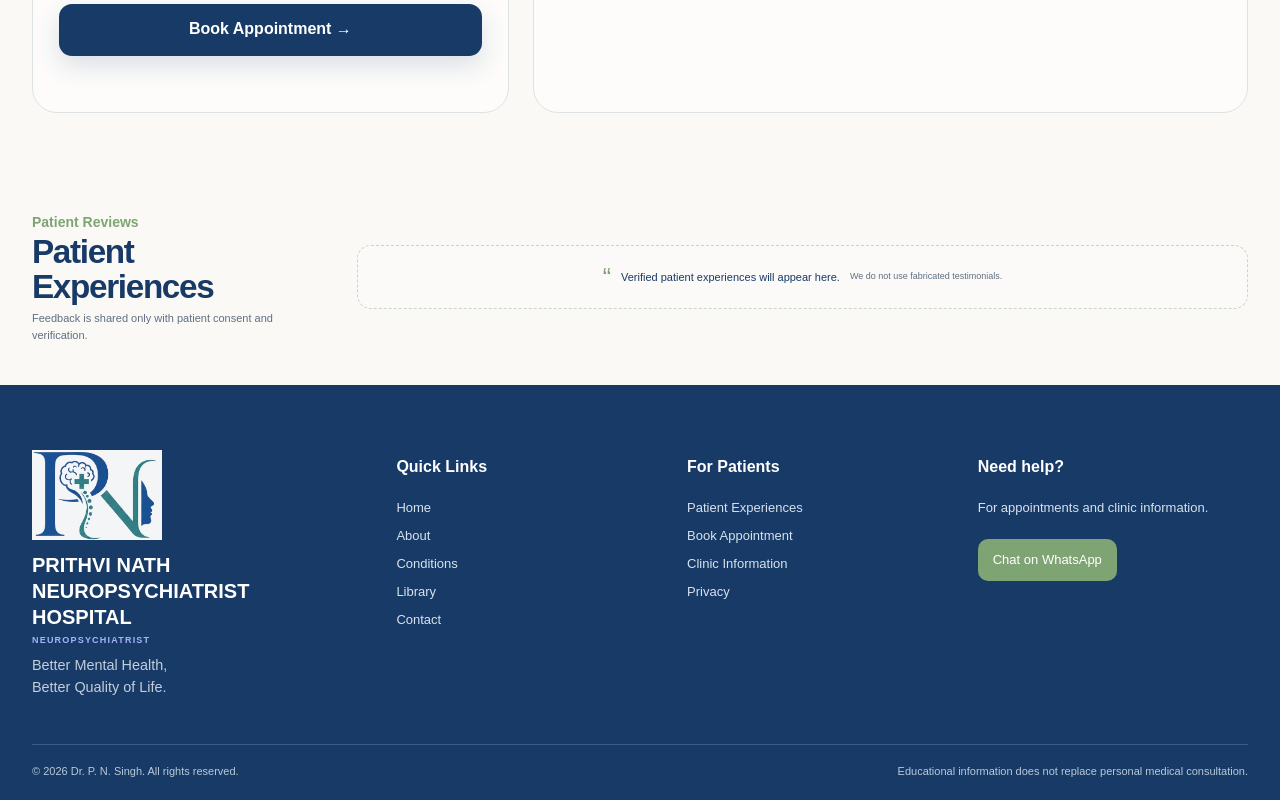
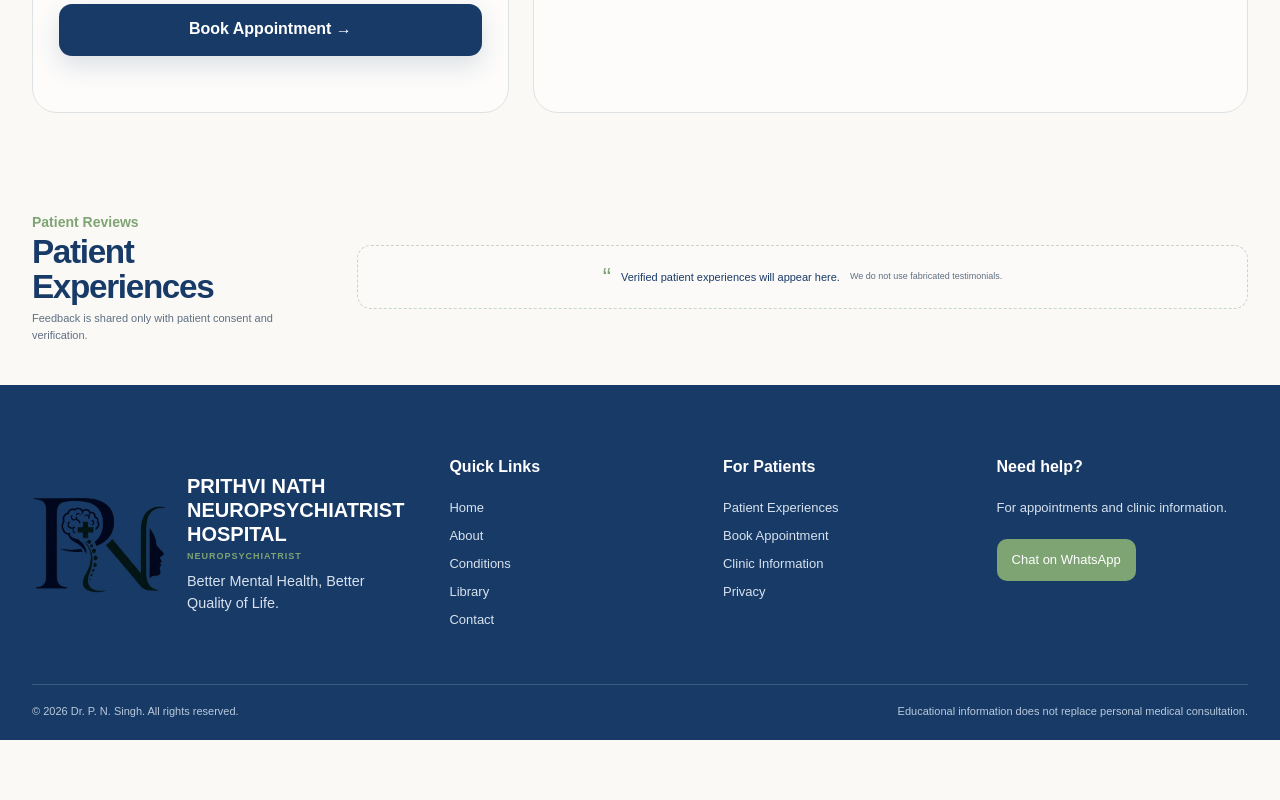
Before and after one commit to BLACKSHADOWS4/dr-pn-singh-site, a website: page public/index.html in a window 1280 px wide. Shown: the part 2564-3364 px from the top of the page. After the commit the page ends 3304 px from the top, so only its background shows below. Drawn offline with Linux system fonts and the light colour scheme.

Commit message:
Update footer with side-by-side blended logo layout

```diff
--- a/public/index.html
+++ b/public/index.html
@@ -981,24 +981,22 @@
 
     <div class="footer-inner section-shell">
 
-        <div class="footer-brand" style="display: flex; flex-direction: column; align-items: flex-start; gap: 12px;">
+        <div class="footer-brand" style="display: flex; align-items: center; gap: 15px; grid-column: span 1;">
 
-    <!-- Seamlessly Blended Logo Container -->
-    <div style="background: transparent; padding: 0; position: relative; display: inline-block;">
-        <img src="Images/logo.jpeg" alt="Prithvi Nath Hospital Logo" style="width: 130px; height: auto; display: block; filter: brightness(1.05); mix-blend-mode: screen; opacity: 0.95;" />
-    </div>
+            <!-- Larger Blended Logo -->
+            <img src="Images/logo.jpeg" alt="Prithvi Nath Hospital Logo" style="width: 140px; height: auto; mix-blend-mode: multiply; background: transparent;" />
 
             <div>
-        <h3 style="margin: 0; font-size: 1.25rem; line-height: 1.3; color: #fff;">
+                <h3 style="margin: 0; font-size: 1.25rem; line-height: 1.2;">
                     Prithvi Nath Neuropsychiatrist Hospital
                 </h3>
 
-        <small style="display: block; margin-top: 4px; letter-spacing: 1.2px; font-weight: 600; color: #a5b4fc;">
+                <small style="display: block; margin-top: 4px; letter-spacing: 1px;">
                     NEUROPSYCHIATRIST
                 </small>
 
-        <p style="margin: 6px 0 0 0; font-size: 0.9rem; opacity: 0.85; color: #e2e8f0;">
-            Better Mental Health, <br>Better Quality of Life.
+                <p style="margin: 6px 0 0 0; font-size: 0.9rem;">
+                    Better Mental Health, Better Quality of Life.
                 </p>
             </div>
 
```
Lines whose indentation alone changed are shown as unchanged.
